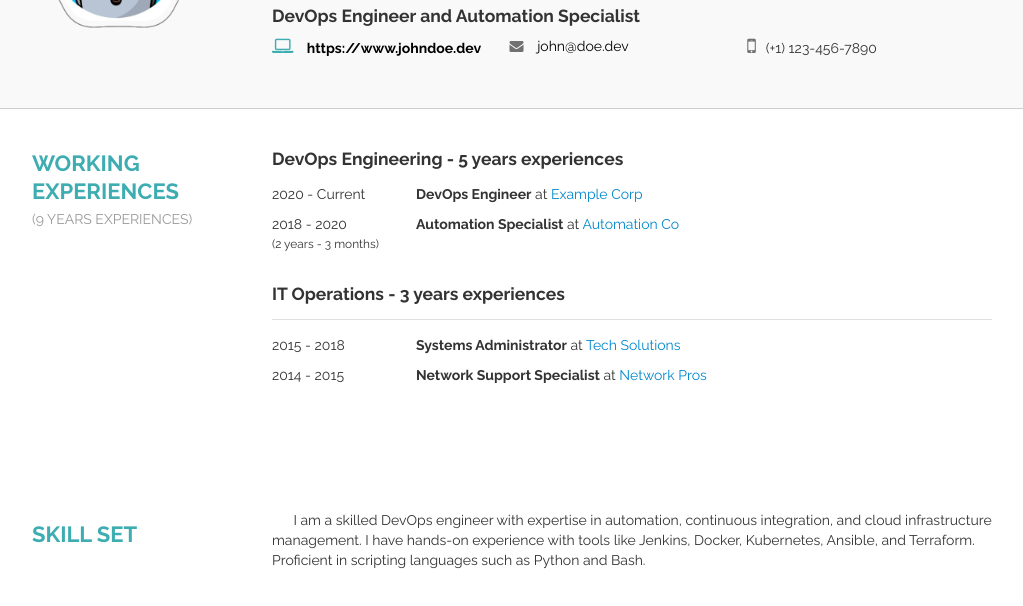
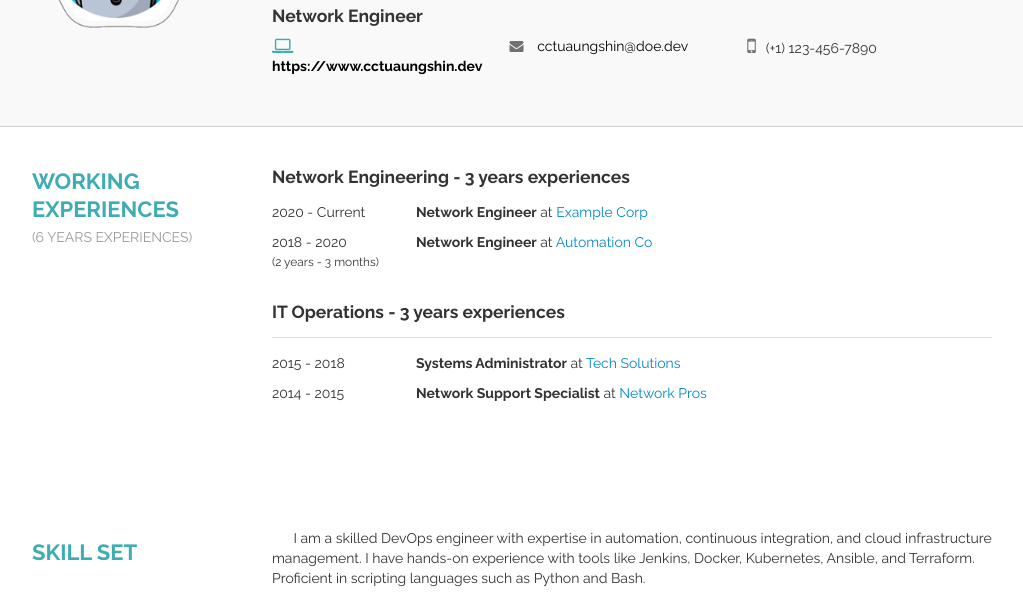
Before and after one commit to chyauchyi/chyauchyi.github.io, a plain HTML site: page index.html in a window 1280 px wide. Shown: the part 194-800 px from the top of the page, without its empty margins (118-1141 px from the left). Drawn offline with Linux system fonts and the light colour scheme; files whose address does not match are found by name.

Commit message:
3rd commit working exp

```diff
--- a/index.html
+++ b/index.html
@@ -8,8 +8,8 @@
     <link rel="apple-touch-icon" href="logo192.png" />
     <link rel="manifest" href="manifest.json" />
 
-    <title>Tu Aung Shin - Resume (DevOps Engineer)</title>
-    <meta name="keywords" content="Resume, DevOps Engineer, John Doe, IT Professional" />
+    <title>Tu Aung Shin - Resume (Network Engineer)</title>
+    <meta name="keywords" content="Resume, Network Engineer, John Doe, IT Professional" />
     <meta name="description"
         content="Hello, I'm John Doe. This is my latest resume, showcasing my experience and skills as a DevOps Engineer. Feel free to contact me. Thank you for visiting :).">
 
@@ -32,12 +32,12 @@
                         <div class="experience-bubble"><img src="img/experience-bubble.png" /></div>
                         <h1 class="hello">Hello, <small>I am</small></h1>
                         <h1 class="name">Tu Aung Shin</h1>
-                        <h4>DevOps Engineer and Automation Specialist</h4>
+                        <h4>Network Engineer</h4>
                         <div class="contact-wrapper">
                             <div class="content"><a href="https://www.johndoe.dev" target="_blank"> <i
-                                        class="fa fa-laptop"></i><strong> https://www.johndoe.dev</strong></a></div>
-                            <div class="content"><a href="mailto:john@doe.dev"> <i class="fa fa-envelope"></i>
-                                    john@doe.dev</a></div>
+                                        class="fa fa-laptop"></i><strong> https://www.cctuaungshin.dev</strong></a></div>
+                            <div class="content"><a href="mailto:cctuaungshin@doe.dev"> <i class="fa fa-envelope"></i>
+                                    cctuaungshin@doe.dev</a></div>
                             <div class="content"><i class="fa fa-mobile"></i>(+1) 123-456-7890</div>
                             <div class="clearfix"></div>
                         </div>
@@ -56,23 +56,23 @@
                 <div class="content-section fadeInLeft">
                     <div class="leftcontent-wrapper">
                         <h4 class="content-title">
-                            Working <br />Experiences <br /><small>(9 Years Experiences)</small>
+                            Working <br />Experiences <br /><small>(6 Years Experiences)</small>
                         </h4>
                     </div>
 
                     <div class="rightcontent-wrapper">
                         <div class="devops-experiences">
-                            <h4><b>DevOps Engineering </b> - 5 years experiences </h4>
+                            <h4><b>Network Engineering </b> - 3 years experiences </h4>
                             <ul class="two-columns-list">
                                 <li>
                                     <div class="years">2020 - Current</div>
-                                    <div class="company-name"><strong>DevOps Engineer</strong> at <a
+                                    <div class="company-name"><strong>Network Engineer</strong> at <a
                                             href="https://example.com/">Example Corp</a></div>
                                     <div class="clearfix"></div>
                                 </li>
                                 <li>
                                     <div class="years">2018 - 2020<br /><small>(2 years - 3 months)</small></div>
-                                    <div class="company-name"><strong>Automation Specialist</strong> at <a
+                                    <div class="company-name"><strong>Network Engineer</strong> at <a
                                             href="http://automationco.com">Automation Co</a> </div>
                                     <div class="clearfix"></div>
                                 </li>
```
